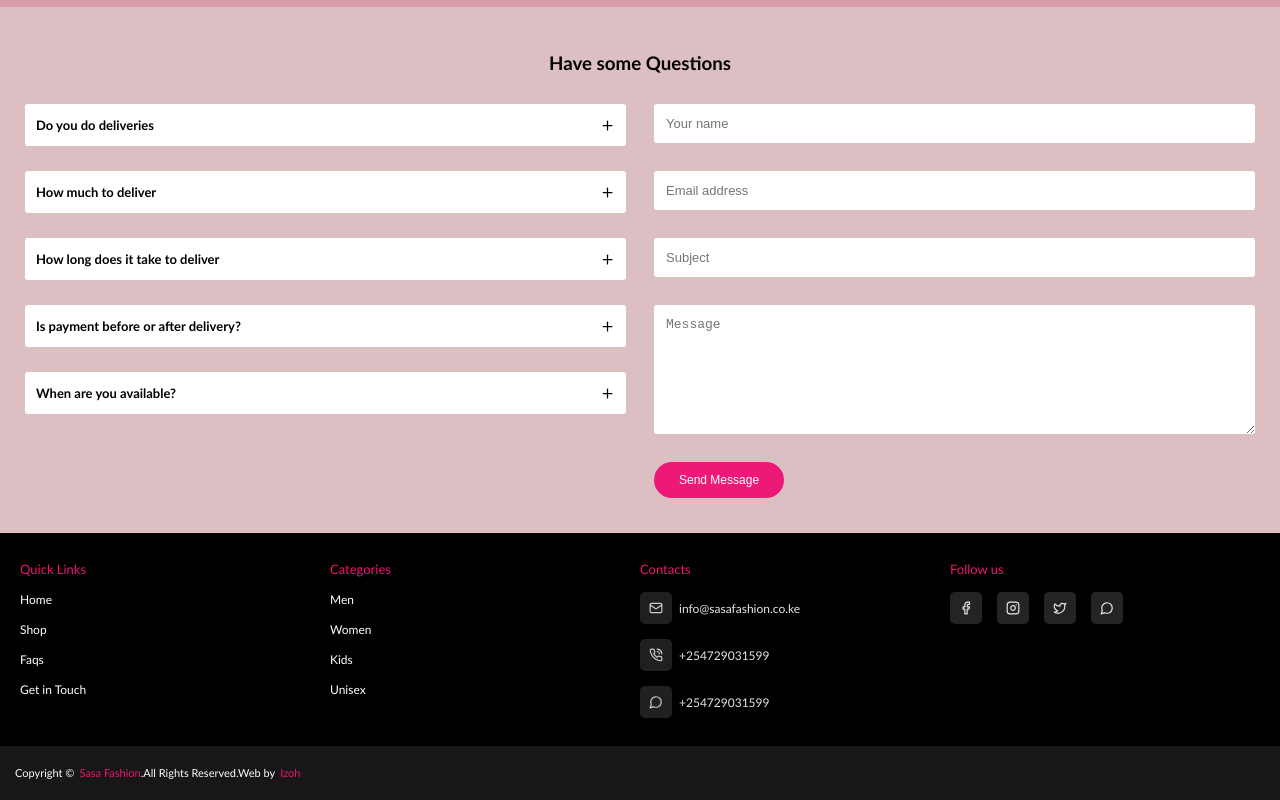
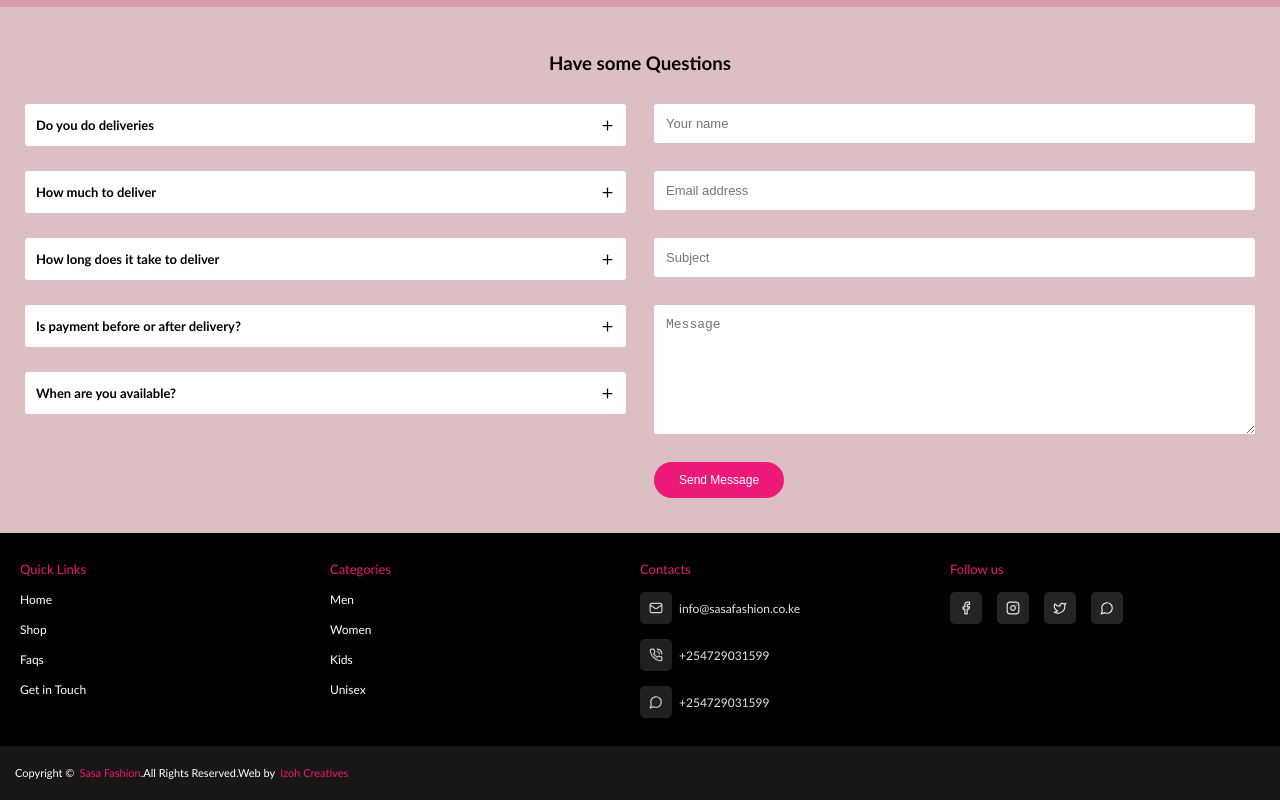
Before and after one commit to izoh-creatives/sasa-fashion, a Next.js app: page / in a window 1280 px wide. Shown: the part 1792-2592 px from the top of the page. Built offline with nearby package versions, Linux system fonts and the light colour scheme.

Commit message:
Updated footer designer link

```diff
--- a/app/components/footer/Copyright.jsx
+++ b/app/components/footer/Copyright.jsx
@@ -9,8 +9,8 @@
         Sasa Fashion
       </Link>
       .All Rights Reserved.Web by
-      <Link href="/" className={styles.link}>
-        Izoh
+      <Link href="https://izohcreatives.vercel.app/" className={styles.link}>
+        Izoh Creatives
       </Link>
     </p>
   );
```
